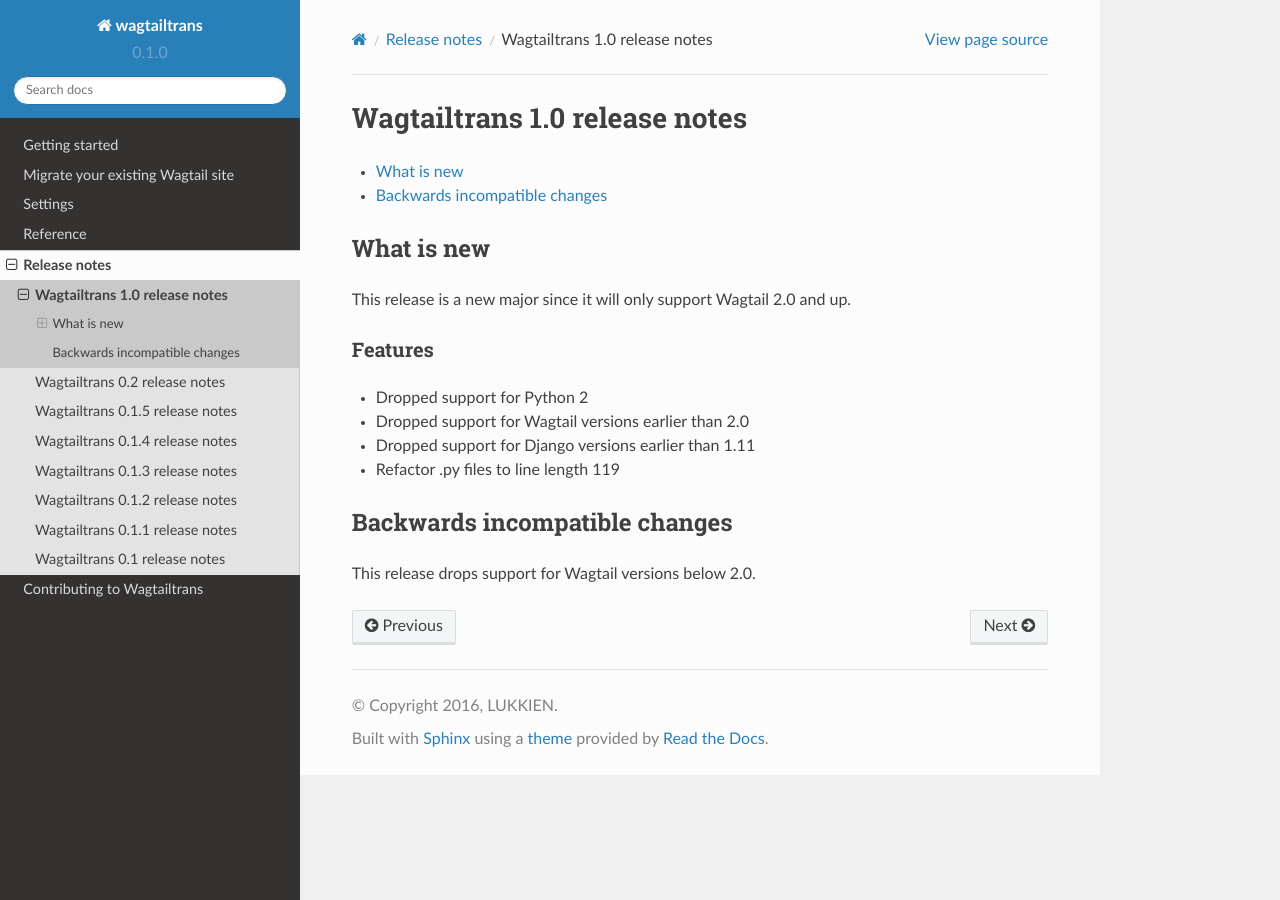
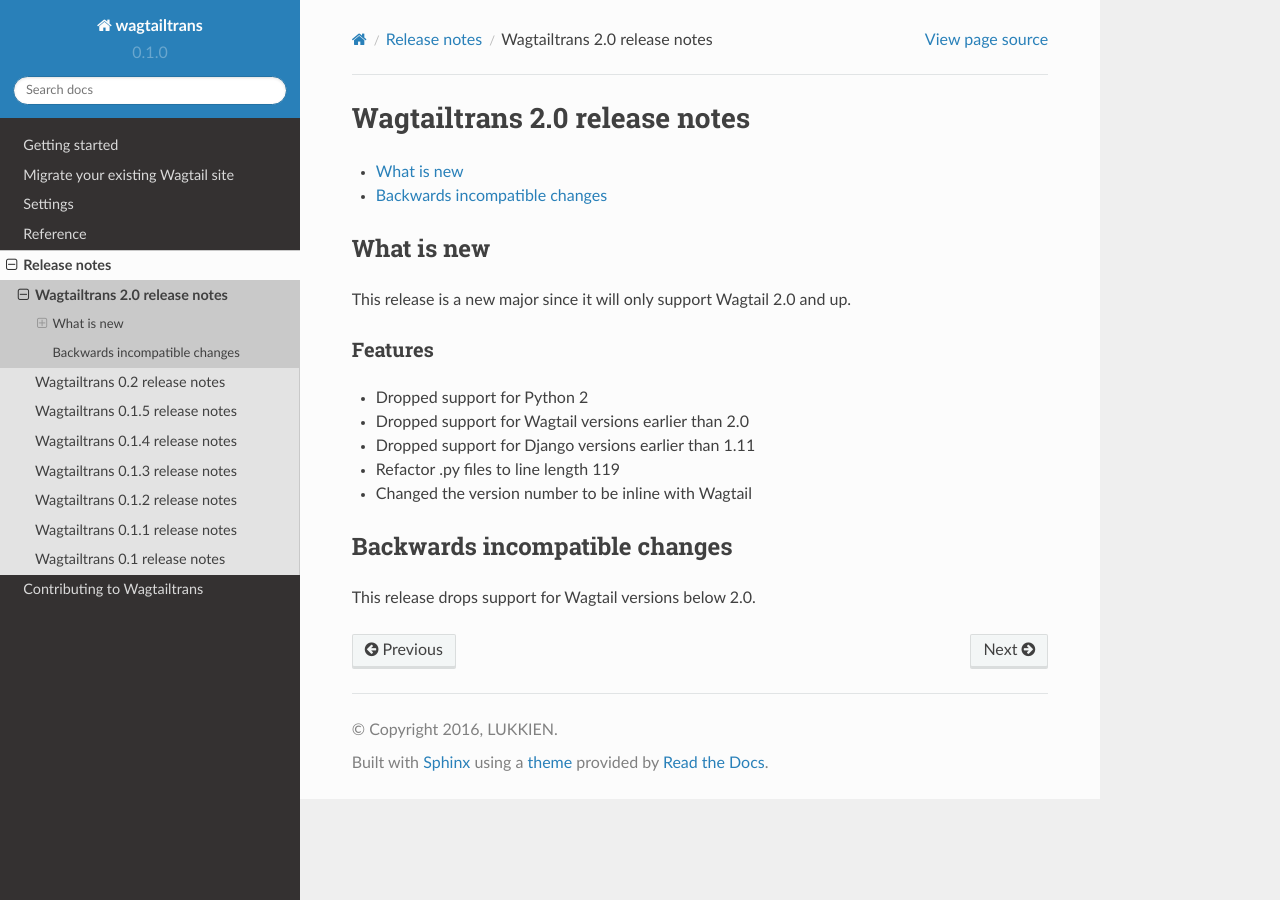
Before and after one commit to wagtail/wagtailtrans, a Sphinx documentation site: the page built from docs/source/releases/2.0.rst, in a window 1280 px wide. Built offline with Sphinx 7.4.7 and the Read the Docs theme 2.0.0, drawn with Linux system fonts in a browser that asks for light colours.

Commit message:
Prepare release for 2.0

```diff
--- a/CHANGELOG.rst
+++ b/CHANGELOG.rst
@@ -1,13 +1,14 @@
 Changelog
 =========
 
-1.0.0 (TBD)
------------
+2.0.0 (16-03-2018)
+------------------
 
  - Dropped support for Python 2
  - Dropped support for Wagtail versions earlier than 2.0
  - Dropped support for Django versions earlier than 1.11
  - Refactor .py files to line length 119
+ - Changed the version number to be inline with Wagtail
 
 
 0.2.0 (25-10-2017)
--- a/docs/source/releases/1.0.rst
+++ b/docs/source/releases/2.0.rst
@@ -1,5 +1,5 @@
 ==============================
-Wagtailtrans 1.0 release notes
+Wagtailtrans 2.0 release notes
 ==============================
 
 .. contents::
@@ -20,6 +20,7 @@
 - Dropped support for Wagtail versions earlier than 2.0
 - Dropped support for Django versions earlier than 1.11
 - Refactor .py files to line length 119
+- Changed the version number to be inline with Wagtail
 
 ------------------------------
 Backwards incompatible changes
--- a/docs/source/releases/index.rst
+++ b/docs/source/releases/index.rst
@@ -8,7 +8,7 @@
 .. toctree::
     :maxdepth: 1
 
-    1.0
+    2.0
     0.2
     0.1.5
     0.1.4
--- a/src/wagtailtrans/__init__.py
+++ b/src/wagtailtrans/__init__.py
@@ -1,6 +1,6 @@
 default_app_config = 'wagtailtrans.apps.WagtailTransConfig'
 
-VERSION = (0, 2, 0, 'dev1')
+VERSION = (2, 0, 0, 'final')
 
 
 def get_version():
```
